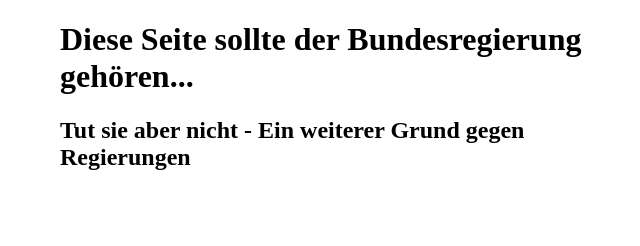
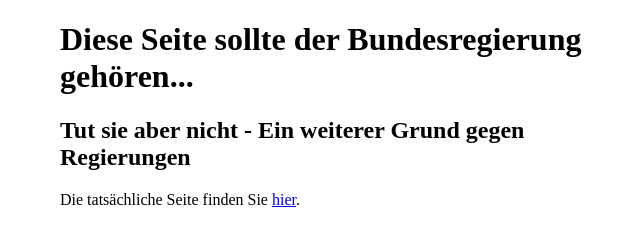
Before and after one commit to johnathaniel06/bundeslandwirtschaftsminister.de, a plain HTML site: page index.html in a window 1280 px wide. Shown: the whole page, without its empty margins (280-920 px from the left). Drawn offline with Linux system fonts and the light colour scheme.

Commit message:
Link added

```diff
--- a/index.html
+++ b/index.html
@@ -11,6 +11,7 @@
         <div class="text">
             <h1>Diese Seite sollte der Bundesregierung gehören...</h1>
             <h2>Tut sie aber nicht - Ein weiterer Grund gegen Regierungen</h2>
+            <p>Die tatsächliche Seite finden Sie <a href="https://www.bmleh.de/DE/ministerium/minister/minister_node.html">hier</a>.</p>
         </div>
     </body>
 </html>
```
